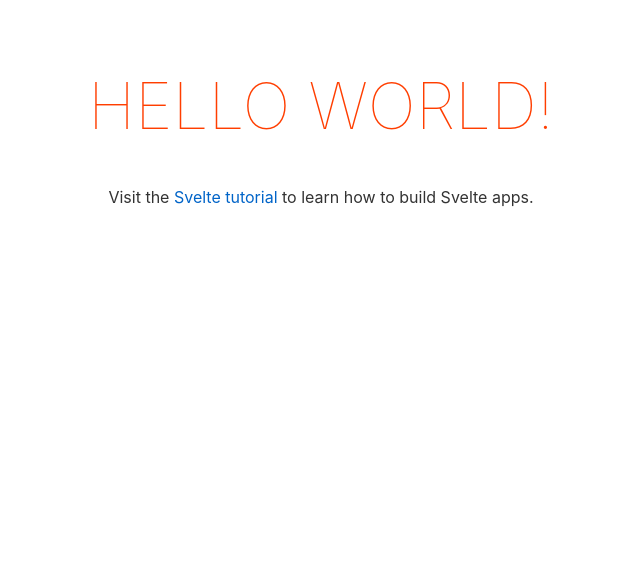
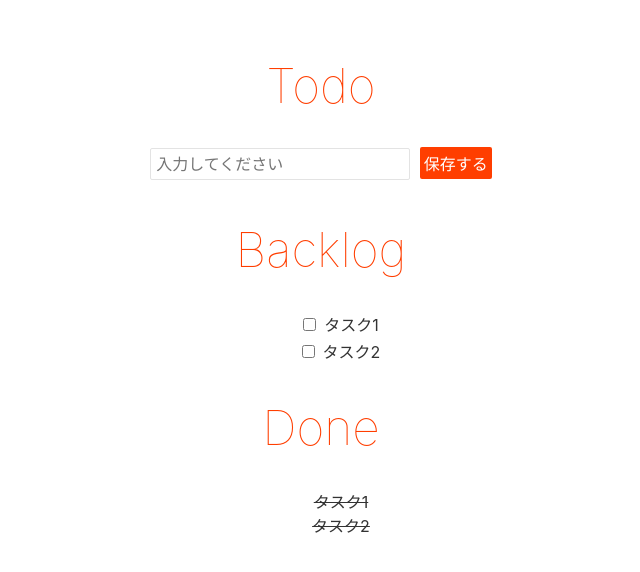
Before and after one commit to keita-hino/svelte-sample-app, a Svelte app: page / in a window 1280 px wide. Shown: the top 572 px of the page, without its empty margins (319-959 px from the left). Built offline with nearby package versions, Linux system fonts and the light colour scheme.

Commit message:
雛形作成

```diff
--- a/src/App.svelte
+++ b/src/App.svelte
@@ -1,11 +1,19 @@
-<script lang="ts">
-	export let name;
+<main>
+	<h1>Todo</h1>
+	<TaskInput/>
+
+	<h1>Backlog</h1>
+	<BacklogTasks/>
+
+	<h1>Done</h1>
+	<DoneTasks/>
+</main>
+
+<script>
+	import TaskInput from './TaskInput.svelte';
+	import BacklogTasks from './BacklogTasks.svelte'
+	import DoneTasks from './DoneTasks.svelte'
 </script>
-
-<main>
-	<h1>Hello {name}!</h1>
-	<p>Visit the <a href="https://svelte.dev/tutorial">Svelte tutorial</a> to learn how to build Svelte apps.</p>
-</main>
 
 <style>
 	main {
@@ -17,8 +25,7 @@
 
 	h1 {
 		color: #ff3e00;
-		text-transform: uppercase;
-		font-size: 4em;
+		font-size: 3em;
 		font-weight: 100;
 	}
 
--- /dev/null
+++ b/src/BacklogTasks.svelte
@@ -0,0 +1,21 @@
+<div>
+  <ul>
+    <li>
+      <input type="checkbox" class='checkbox-input'>タスク1
+    </li>
+    <li>
+      <input type="checkbox" class='checkbox-input'>タスク2
+    </li>
+  </ul>
+</div>
+
+<style>
+  ul {
+    list-style: none;
+  }
+  .checkbox-input {
+    margin-right: 8px;
+    display: inline-flex;
+  }
+
+</style>
--- /dev/null
+++ b/src/DoneTasks.svelte
@@ -0,0 +1,16 @@
+<div>
+  <ul class="done-tasks">
+    <li>タスク1</li>
+    <li>タスク2</li>
+  </ul>
+</div>
+
+<style>
+  ul {
+    list-style: none;
+  }
+
+  .done-tasks{
+    text-decoration: line-through;
+  }
+</style>
--- /dev/null
+++ b/src/TaskInput.svelte
@@ -0,0 +1,16 @@
+<input class="input-field" placeholder="入力してください" />
+<button type="submit" class="sumit-button">保存する</button>
+
+<style>
+.input-field {
+  margin-right: 5px;
+  padding: 5px;
+  border: 1px solid #e3e3e3;
+}
+.sumit-button {
+  background: #ff3e00;
+  border: #ff3e00;
+  padding: 4px;
+  color: white;
+}
+</style>
```
